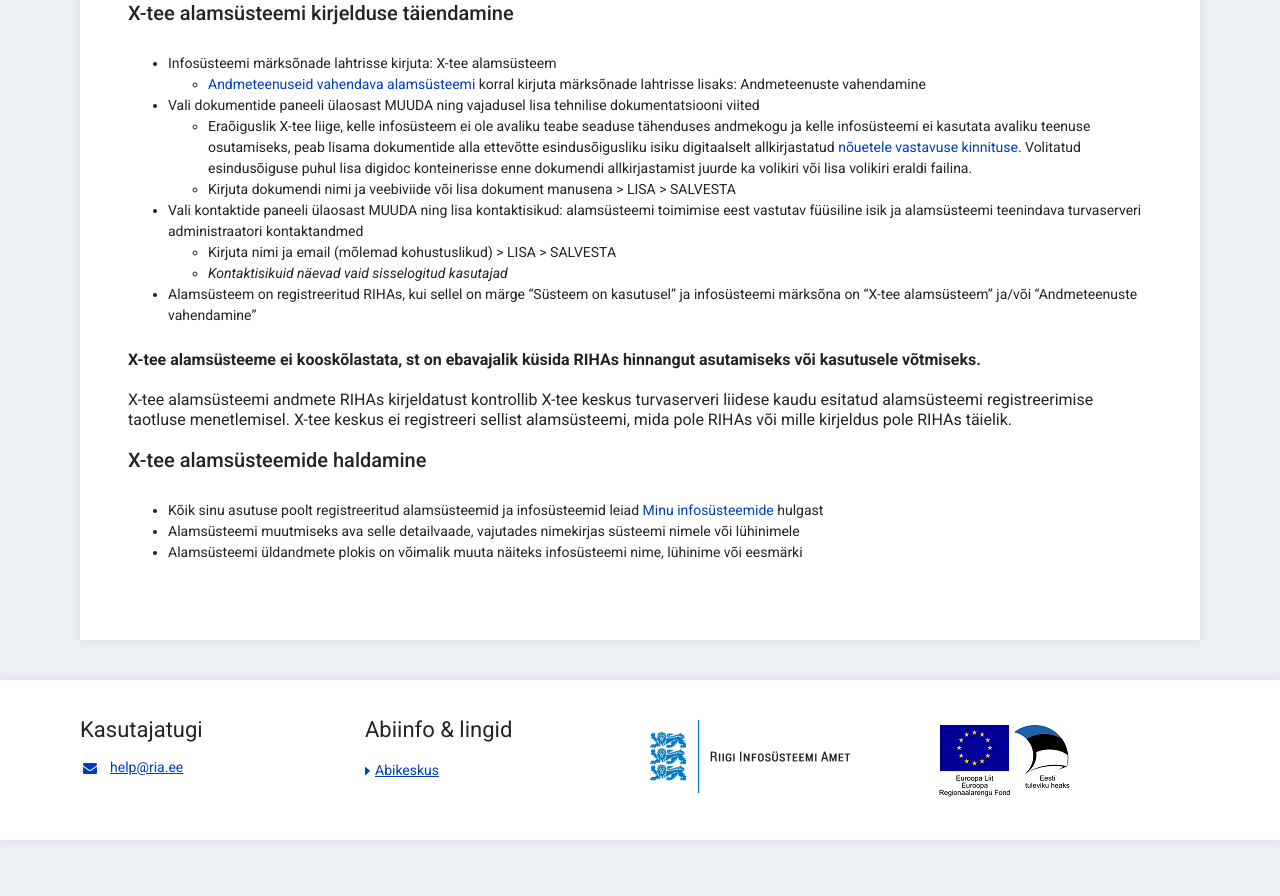
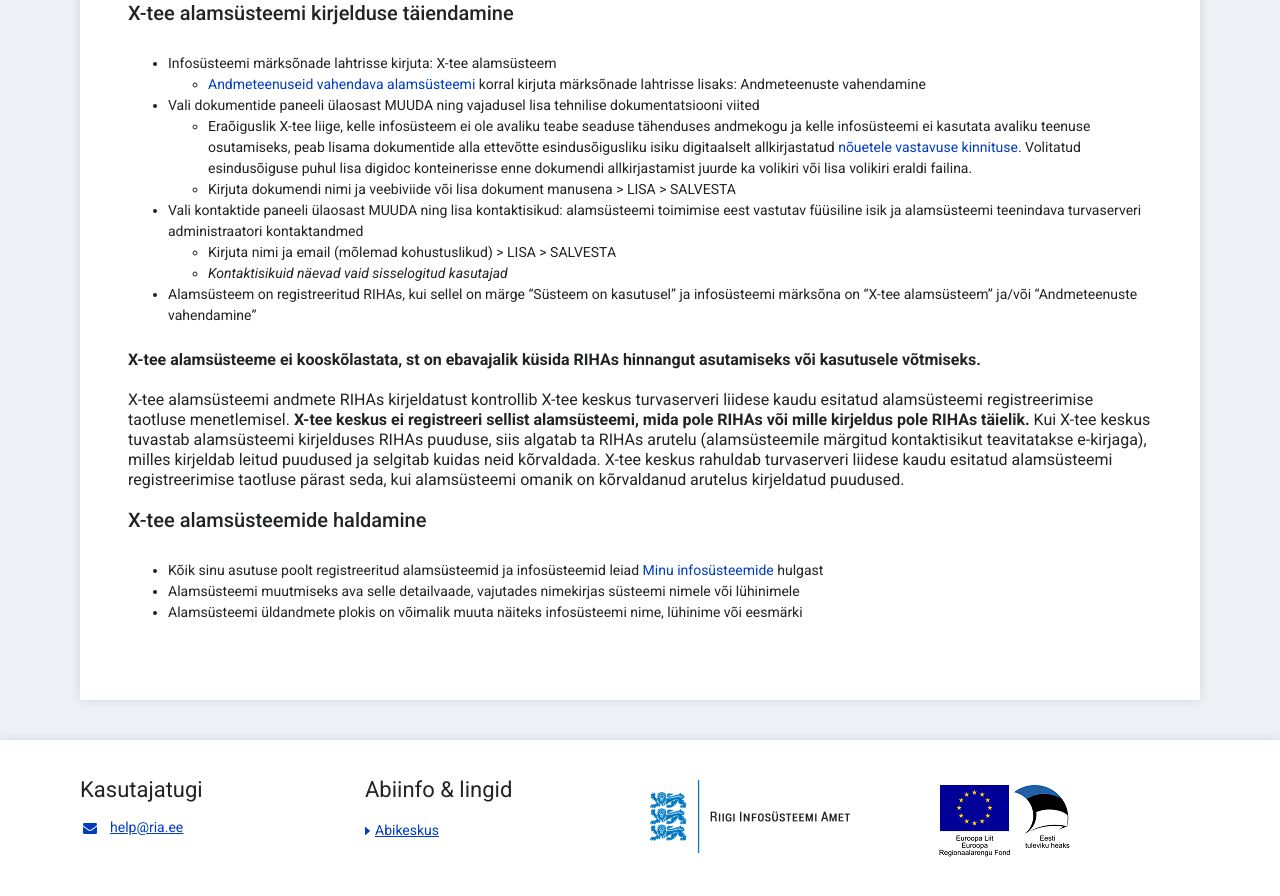
Before and after one commit to e-gov/RIHA-Help, a Jekyll site: the page built from docs/X-tee-alamsysteem.md, in a window 1280 px wide and 900 px high, scrolled down 1289 px. Shown: the top 896 px of the window. Built offline with Jekyll 4.4.1, drawn with Linux system fonts in a browser that asks for light colours; before the commit the page ends 2129 px from its top, so only the background shows below that.

Commit message:
Update X-tee-alamsysteem.md

```diff
--- a/docs/X-tee-alamsysteem.md
+++ b/docs/X-tee-alamsysteem.md
@@ -42,7 +42,8 @@ Pärast salvestamist avaneb loodud alamsüsteemi detailvaade
 
 **X-tee alamsüsteeme ei kooskõlastata, st on ebavajalik küsida RIHAs hinnangut asutamiseks või kasutusele võtmiseks.**
 
-X-tee alamsüsteemi andmete RIHAs kirjeldatust kontrollib X-tee keskus turvaserveri liidese kaudu esitatud alamsüsteemi registreerimise taotluse menetlemisel. X-tee keskus ei registreeri sellist alamsüsteemi, mida pole RIHAs või mille kirjeldus pole RIHAs täielik.
+X-tee alamsüsteemi andmete RIHAs kirjeldatust kontrollib X-tee keskus turvaserveri liidese kaudu esitatud alamsüsteemi registreerimise taotluse menetlemisel. **X-tee keskus ei registreeri sellist alamsüsteemi, mida pole RIHAs või mille kirjeldus pole RIHAs täielik.**
+Kui X-tee keskus tuvastab alamsüsteemi kirjelduses RIHAs puuduse, siis algatab ta RIHAs arutelu (alamsüsteemile märgitud kontaktisikut teavitatakse e-kirjaga), milles kirjeldab leitud puudused ja selgitab kuidas neid kõrvaldada. X-tee keskus rahuldab turvaserveri liidese kaudu esitatud alamsüsteemi registreerimise taotluse pärast seda, kui alamsüsteemi omanik on kõrvaldanud arutelus kirjeldatud puudused.
 
 ### X-tee alamsüsteemide haldamine
 
```
